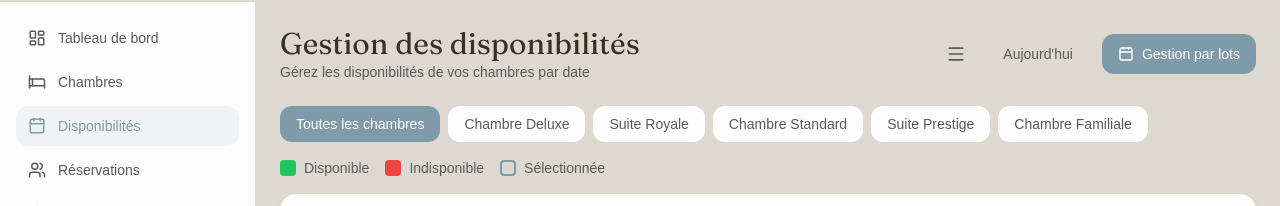
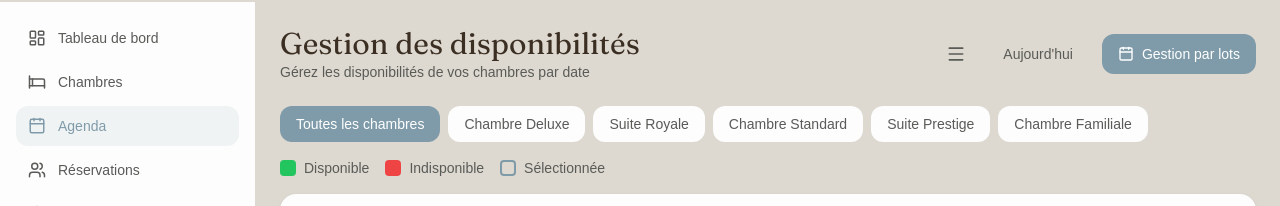
Before and after one commit to Soukaina-Salimi/Hotel-booking-platform, a Next.js app in the folder frontend/booking-app/: page /espace-partner/calendar in a window 1280 px wide. Shown: the part 78-284 px from the top of the page. Built offline with nearby package versions, Linux system fonts and the light colour scheme.

Commit message:
change disponibilte to agenda

```diff
--- a/frontend/booking-app/app/espace-partner/calendar/page.tsx
+++ b/frontend/booking-app/app/espace-partner/calendar/page.tsx
@@ -95,7 +95,7 @@ const menuItems = [
   },
   {
     icon: <CalendarIcon size={18} />,
-    label: "Disponibilités",
+    label: "Agenda",
     href: "/espace-partner/calendar",
     active: true,
   },
--- a/frontend/booking-app/app/espace-partner/chambres/page.tsx
+++ b/frontend/booking-app/app/espace-partner/chambres/page.tsx
@@ -56,7 +56,7 @@ const menuItems = [
   },
   {
     icon: <CalendarIcon size={18} />,
-    label: "Disponibilités",
+    label: "Agenda",
     href: "/espace-partner/calendar",
   },
   {
--- a/frontend/booking-app/app/espace-partner/dashboard/page.tsx
+++ b/frontend/booking-app/app/espace-partner/dashboard/page.tsx
@@ -77,7 +77,7 @@ const menuItems = [
     id: "dashboard",
   },
   { icon: <Bed size={18} />, label: "Chambres", id: "rooms" },
-  { icon: <CalendarIcon size={18} />, label: "Disponibilités", id: "calendar" },
+  { icon: <CalendarIcon size={18} />, label: "Agenda", id: "calendar" },
   { icon: <Users size={18} />, label: "Réservations", id: "bookings" },
   { icon: <Star size={18} />, label: "Avis", id: "reviews" },
   { icon: <BarChart3 size={18} />, label: "Statistiques", id: "stats" },
--- a/frontend/booking-app/app/espace-partner/reviews/page.tsx
+++ b/frontend/booking-app/app/espace-partner/reviews/page.tsx
@@ -86,7 +86,7 @@ const menuItems = [
   },
   {
     icon: <CalendarIcon size={18} />,
-    label: "Disponibilités",
+    label: "Agenda",
     href: "/espace-partner/calendar",
   },
   {
```
